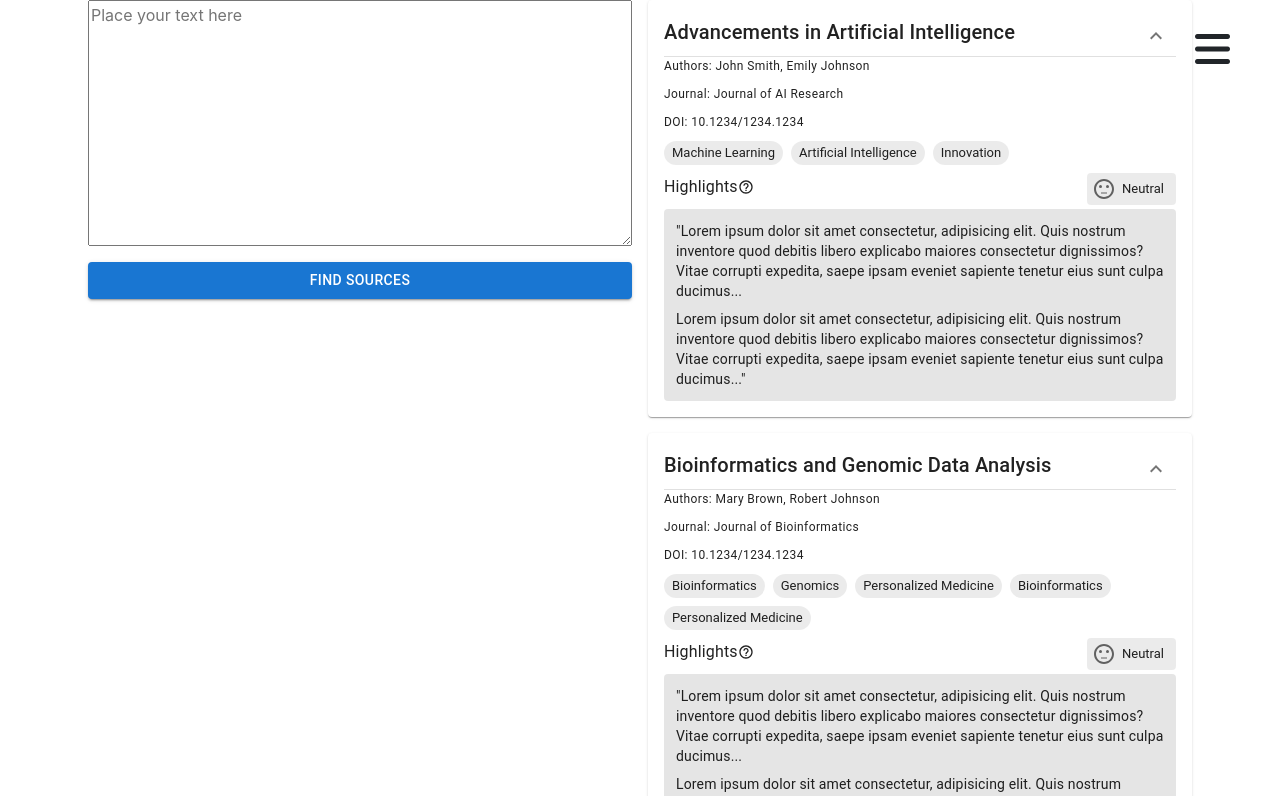
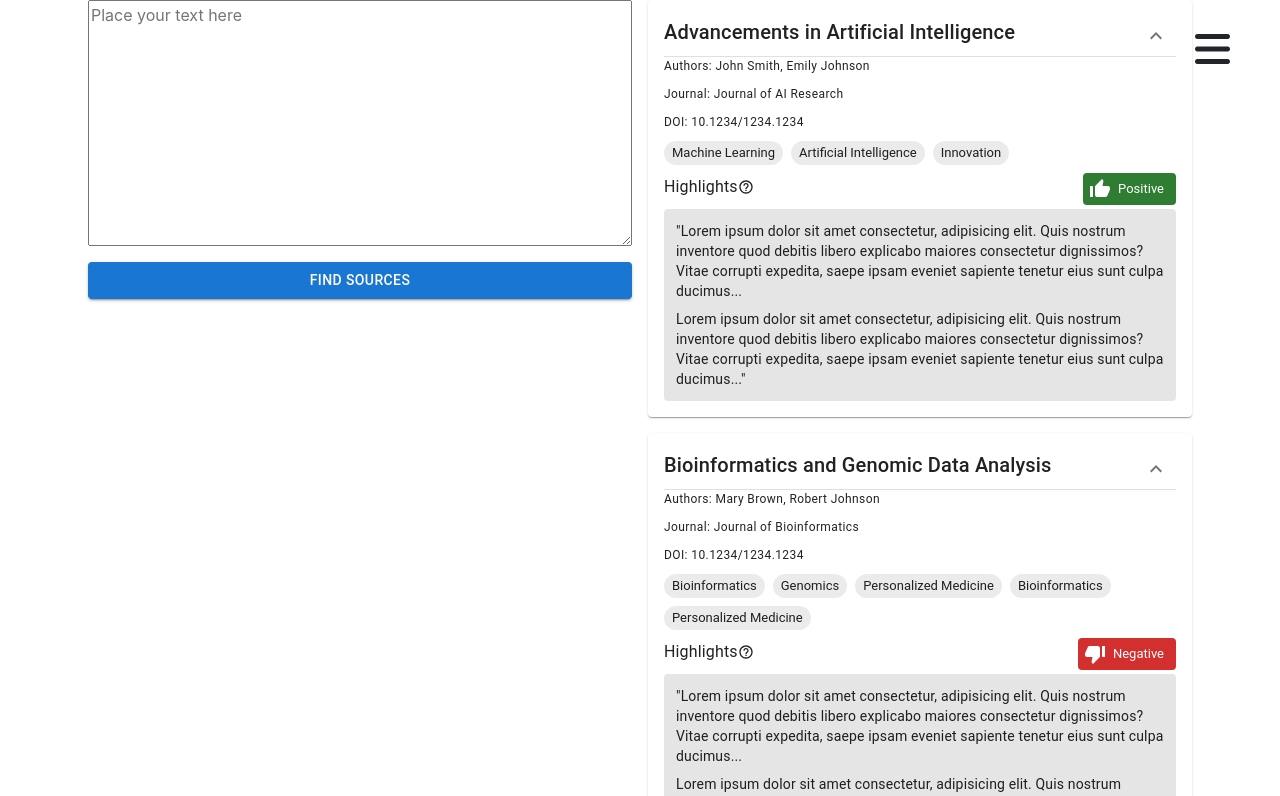
Before and after one commit to MasterMobo/intellicite, a React (Vite) app in the folder client/: page / in a window 1280 px wide. Shown: the top 796 px of the page. Built offline with nearby package versions, Linux system fonts and the light colour scheme.

Commit message:
added sentiment popover

```diff
--- a/client/src/page/HomePage/components/HighlightsSection.jsx
+++ b/client/src/page/HomePage/components/HighlightsSection.jsx
@@ -1,33 +1,33 @@
-import { Stack, Tooltip, Typography, Chip, Box } from "@mui/material";
+import { Stack, Tooltip, Typography, Chip, Box, Paper } from "@mui/material";
 import HelpOutlineIcon from "@mui/icons-material/HelpOutline";
 import HighlightsBox from "./HighLightsBox";
 import SentimentNeutralIcon from "@mui/icons-material/SentimentNeutral";
 import SentimentTag from "./SentimentTag/SentimentTag";
 
-function HighlightsSection({ highlights }) {
+function HighlightsSection({ paper }) {
     return (
         <Stack spacing={0.5}>
-            <HighlightsHeader></HighlightsHeader>
-            <HighlightsBox highlights={highlights}></HighlightsBox>
+            <HighlightsHeader sentiment={paper.sentiment}></HighlightsHeader>
+            <HighlightsBox highlights={paper.highlights}></HighlightsBox>
         </Stack>
     );
 }
 
-function HighlightsHeader() {
+function HighlightsHeader({ sentiment }) {
     return (
         <Box sx={{ display: "flex" }}>
             <Typography variant="subtitle1">
                 Highlights
                 <Tooltip
                     placement="right"
-                    title="Relevant sentences we found in the paper"
+                    title="Relevant sentences found in the paper"
                 >
                     <HelpOutlineIcon fontSize="1"></HelpOutlineIcon>
                 </Tooltip>
             </Typography>
 
             <SentimentTag
-                sentiment={"neutral"}
+                sentiment={sentiment}
                 sx={{
                     ml: "auto",
                 }}
--- a/client/src/page/HomePage/components/PaperSearchResult.jsx
+++ b/client/src/page/HomePage/components/PaperSearchResult.jsx
@@ -20,9 +20,7 @@ function PaperSearchResult({ paper, index }) {
                 <PaperDescription paper={paper}></PaperDescription>
 
                 <Collapse in={expanded}>
-                    <HighlightsSection
-                        highlights={paper.highlights}
-                    ></HighlightsSection>
+                    <HighlightsSection paper={paper}></HighlightsSection>
                 </Collapse>
             </Stack>
         </Paper>
--- a/client/src/page/HomePage/components/SearchContainer.jsx
+++ b/client/src/page/HomePage/components/SearchContainer.jsx
@@ -19,11 +19,20 @@ const papers = [
             "Lorem ipsum dolor sit amet consectetur, adipisicing elit. Quis nostrum inventore quod debitis libero explicabo maiores consectetur dignissimos? Vitae corrupti expedita, saepe ipsam eveniet sapiente tenetur eius sunt culpa ducimus",
             "Lorem ipsum dolor sit amet consectetur, adipisicing elit. Quis nostrum inventore quod debitis libero explicabo maiores consectetur dignissimos? Vitae corrupti expedita, saepe ipsam eveniet sapiente tenetur eius sunt culpa ducimus",
         ],
-        sentiment: {
-            positive: 0.8,
-            negative: 0.1,
-            neutral: 0.1,
-        },
+        sentiment: [
+            {
+                label: "positive",
+                score: 0.7,
+            },
+            {
+                label: "negative",
+                score: 0.1,
+            },
+            {
+                label: "neutral",
+                score: 0.2,
+            },
+        ],
         tags: ["Machine Learning", "Artificial Intelligence", "Innovation"],
         journal: "Journal of AI Research",
         relevance: 0.92,
@@ -39,11 +48,20 @@ const papers = [
             "Lorem ipsum dolor sit amet consectetur, adipisicing elit. Quis nostrum inventore quod debitis libero explicabo maiores consectetur dignissimos? Vitae corrupti expedita, saepe ipsam eveniet sapiente tenetur eius sunt culpa ducimus",
             "Lorem ipsum dolor sit amet consectetur, adipisicing elit. Quis nostrum inventore quod debitis libero explicabo maiores consectetur dignissimos? Vitae corrupti expedita, saepe ipsam eveniet sapiente tenetur eius sunt culpa ducimus",
         ],
-        sentiment: {
-            positive: 0.7,
-            negative: 0.1,
-            neutral: 0.2,
-        },
+        sentiment: [
+            {
+                label: "positive",
+                score: 0.2,
+            },
+            {
+                label: "negative",
+                score: 0.6,
+            },
+            {
+                label: "neutral",
+                score: 0.1,
+            },
+        ],
         tags: [
             "Bioinformatics",
             "Genomics",
@@ -65,11 +83,20 @@ const papers = [
             "Lorem ipsum dolor sit amet consectetur, adipisicing elit. Quis nostrum inventore quod debitis libero explicabo maiores consectetur dignissimos? Vitae corrupti expedita, saepe ipsam eveniet sapiente tenetur eius sunt culpa ducimus",
             "Lorem ipsum dolor sit amet consectetur, adipisicing elit. Quis nostrum inventore quod debitis libero explicabo maiores consectetur dignissimos? Vitae corrupti expedita, saepe ipsam eveniet sapiente tenetur eius sunt culpa ducimus",
         ],
-        sentiment: {
-            positive: 0.6,
-            negative: 0.2,
-            neutral: 0.2,
-        },
+        sentiment: [
+            {
+                label: "positive",
+                score: 0.1,
+            },
+            {
+                label: "negative",
+                score: 0.1,
+            },
+            {
+                label: "neutral",
+                score: 0.7,
+            },
+        ],
         tags: ["Green Technologies", "Environmental Sustainability"],
         journal: "Journal of Environmental Science",
         relevance: 0.85,
--- a/client/src/page/HomePage/components/SentimentTag/NegativeSentimentTag.jsx
+++ b/client/src/page/HomePage/components/SentimentTag/NegativeSentimentTag.jsx
@@ -1,7 +1,19 @@
-import React from "react";
+import { Chip } from "@mui/material";
+import ThumbDownAltIcon from "@mui/icons-material/ThumbDownAlt";
 
 function NegativeSentimentTag() {
-    return <div>NegativeSentimentTag</div>;
+    return (
+        <Chip
+            label="Negative"
+            size="medium"
+            color="error"
+            sx={{
+                borderRadius: 1,
+            }}
+            icon={<ThumbDownAltIcon></ThumbDownAltIcon>}
+            onClick={() => {}}
+        ></Chip>
+    );
 }
 
 export default NegativeSentimentTag;
--- a/client/src/page/HomePage/components/SentimentTag/NeutralSentimentTag.jsx
+++ b/client/src/page/HomePage/components/SentimentTag/NeutralSentimentTag.jsx
@@ -1,13 +1,8 @@
-import { Box, Tooltip, Chip } from "@mui/material";
+import { Chip } from "@mui/material";
 import SentimentNeutralIcon from "@mui/icons-material/SentimentNeutral";
 
 function NeutralSentimentTag() {
     return (
-        <Box>
-            <Tooltip
-                placement="left"
-                title="The paper's sentiment towards your input"
-            >
         <Chip
             label="Neutral"
             size="medium"
@@ -15,9 +10,8 @@ function NeutralSentimentTag() {
                 borderRadius: 1,
             }}
             icon={<SentimentNeutralIcon></SentimentNeutralIcon>}
+            onClick={() => {}}
         ></Chip>
-            </Tooltip>
-        </Box>
     );
 }
 
--- a/client/src/page/HomePage/components/SentimentTag/PositiveSentimentTag.jsx
+++ b/client/src/page/HomePage/components/SentimentTag/PositiveSentimentTag.jsx
@@ -1,7 +1,18 @@
-import React from "react";
-
+import { Chip } from "@mui/material";
+import ThumbUpAltIcon from "@mui/icons-material/ThumbUpAlt";
 function PositiveSentimentTag() {
-    return <div>PositiveSentimentTag</div>;
+    return (
+        <Chip
+            label="Positive"
+            size="medium"
+            color="success"
+            sx={{
+                borderRadius: 1,
+            }}
+            icon={<ThumbUpAltIcon></ThumbUpAltIcon>}
+            onClick={() => {}}
+        ></Chip>
+    );
 }
 
 export default PositiveSentimentTag;
--- /dev/null
+++ b/client/src/page/HomePage/components/SentimentTag/SentimentPopoverContent.jsx
@@ -0,0 +1,93 @@
+import {
+    Card,
+    CardContent,
+    Typography,
+    Table,
+    TableContainer,
+    TableHead,
+    TableRow,
+    TableCell,
+    TableBody,
+    Tooltip,
+} from "@mui/material";
+import React, { useEffect, useState } from "react";
+import PositiveSentimentTag from "./PositiveSentimentTag";
+import NegativeSentimentTag from "./NegativeSentimentTag";
+import NeutralSentimentTag from "./NeutralSentimentTag";
+import HelpOutlineIcon from "@mui/icons-material/HelpOutline";
+const getSentimentScore = (target, sentiment) => {
+    for (let i = 0; i < sentiment.length; i++) {
+        if (sentiment[i].label == target) {
+            return sentiment[i].score;
+        }
+    }
+
+    return 0;
+};
+function SentimentPopoverContent({ sentiment }) {
+    const [sentimentScore, setSentimentScore] = React.useState({
+        positive: 0,
+        negative: 0,
+        neutral: 0,
+    });
+
+    useEffect(() => {
+        setSentimentScore({
+            positive: getSentimentScore("positive", sentiment),
+            negative: getSentimentScore("negative", sentiment),
+            neutral: getSentimentScore("neutral", sentiment),
+        });
+    }, []);
+
+    return (
+        <TableContainer component={Card}>
+            <Table>
+                <TableHead>
+                    <TableRow>
+                        <TableCell
+                            sx={{
+                                display: "flex",
+                                gap: 0.5,
+                                alignItems: "center",
+                            }}
+                        >
+                            Sentiment
+                            <Tooltip
+                                title="Sentiment of the paper compared to your input"
+                                placement="right"
+                            >
+                                <HelpOutlineIcon fontSize="1"></HelpOutlineIcon>
+                            </Tooltip>
+                        </TableCell>
+                        <TableCell>Score</TableCell>
+                    </TableRow>
+                </TableHead>
+
+                <TableBody>
+                    <TableRow>
+                        <TableCell>
+                            <PositiveSentimentTag></PositiveSentimentTag>
+                        </TableCell>
+                        <TableCell>{sentimentScore.positive}</TableCell>
+                    </TableRow>
+
+                    <TableRow>
+                        <TableCell>
+                            <NegativeSentimentTag></NegativeSentimentTag>
+                        </TableCell>
+                        <TableCell>{sentimentScore.negative}</TableCell>
+                    </TableRow>
+
+                    <TableRow>
+                        <TableCell>
+                            <NeutralSentimentTag></NeutralSentimentTag>
+                        </TableCell>
+                        <TableCell>{sentimentScore.neutral}</TableCell>
+                    </TableRow>
+                </TableBody>
+            </Table>
+        </TableContainer>
+    );
+}
+
+export default SentimentPopoverContent;
--- a/client/src/page/HomePage/components/SentimentTag/SentimentTag.jsx
+++ b/client/src/page/HomePage/components/SentimentTag/SentimentTag.jsx
@@ -1,23 +1,69 @@
+import { useState } from "react";
 import NeutralSentimentTag from "./NeutralSentimentTag";
 import PositiveSentimentTag from "./PositiveSentimentTag";
 import NegativeSentimentTag from "./NegativeSentimentTag";
 
-import { Box } from "@mui/material";
+import { Box, Popover } from "@mui/material";
+import SentimentPopoverContent from "./SentimentPopoverContent";
+
 function SentimentTag({ sentiment, ...rest }) {
+    const [anchorEl, setAnchorEl] = useState(null);
+
+    const handleClick = (event) => {
+        setAnchorEl(event.currentTarget);
+    };
+
+    const handleClose = () => {
+        setAnchorEl(null);
+    };
+
+    const open = Boolean(anchorEl);
+    const id = open ? "simple-popover" : undefined;
+
     return (
         <Box {...rest}>
+            <Box aria-describedby={id} onClick={handleClick}>
                 {(() => {
-                switch (sentiment) {
+                    switch (getMainSentiment(sentiment)) {
                         case "positive":
-                        return <PositiveSentimentTag />;
+                            return <PositiveSentimentTag size="medium" />;
                         case "negative":
-                        return <NegativeSentimentTag />;
+                            return <NegativeSentimentTag size="medium" />;
+                        case "neutral":
+                            return <NeutralSentimentTag size="medium" />;
                         default:
-                        return <NeutralSentimentTag />;
+                            return <div></div>;
                     }
                 })()}
+            </Box>
+            <Popover
+                id={id}
+                open={open}
+                anchorEl={anchorEl}
+                onClose={handleClose}
+                anchorOrigin={{
+                    vertical: "bottom",
+                    horizontal: "left",
+                }}
+            >
+                <SentimentPopoverContent
+                    sentiment={sentiment}
+                ></SentimentPopoverContent>
+            </Popover>
         </Box>
     );
 }
 
+const getMainSentiment = (sentiment) => {
+    let maxScore = 0;
+    let maxLabel = "";
+    sentiment.forEach((item) => {
+        if (item.score > maxScore) {
+            maxScore = item.score;
+            maxLabel = item.label;
+        }
+    });
+    return maxLabel;
+};
+
 export default SentimentTag;
```
Lines whose indentation alone changed are shown as unchanged.
